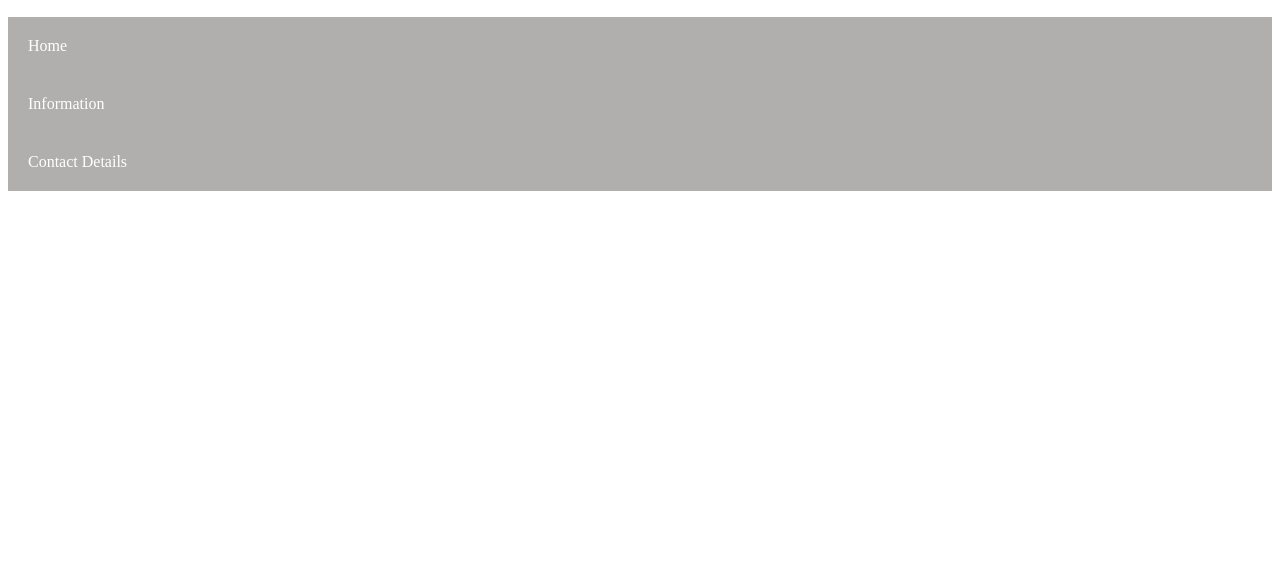
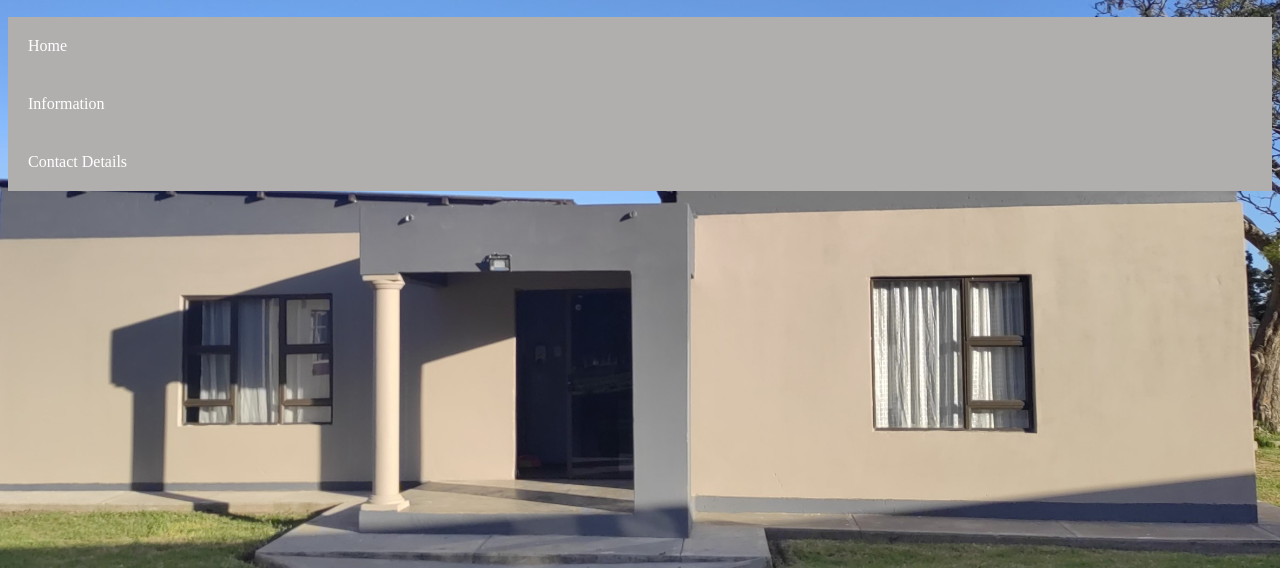
Before and after one commit to OziMathe/Oziguesthouse, a plain HTML site: page index.html in a window 1280 px wide. Shown: the part 107-675 px from the top of the page. Drawn offline with Linux system fonts and the light colour scheme.

Commit message:
index.html

```diff
--- a/index.html
+++ b/index.html
@@ -3,9 +3,10 @@
 <head >
 <title>Ozi Page</title>
 <link rel="stylesheet" href="style.css">
+<meta name="viewport" content="width=device-width, initial-scale=1.0">
 </head>
 
-<body id="Background" >
+<body  class="background">
 <h1>Ozi Guest House</h1>
     <nav class="nagbar">
         <ul>
@@ -15,13 +16,6 @@
         </ul>
         </nav>
 
-<main id>
-<div id="home">
-
-</div>
-
 <h2>Home Page</h2>
 
-</main>
-
 </body>
```
